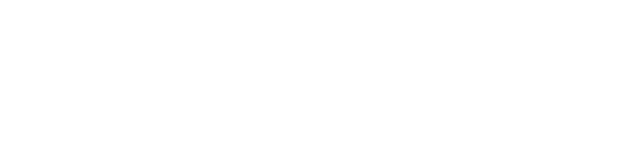
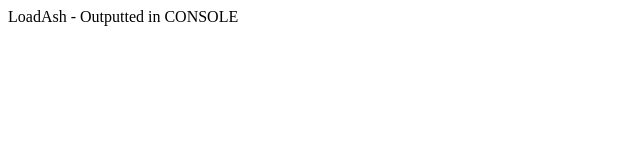
Before and after one commit to muthuramakrishnan/LoadAshMethods_Implementation, a plain HTML site: page index.html in a window 1280 px wide. Shown: the whole page, without its empty margins (0-640 px from the left). Drawn offline with Linux system fonts and the light colour scheme.

Commit message:
Update index.html

```diff
--- a/index.html
+++ b/index.html
@@ -6,7 +6,7 @@
     <title>Document</title>
 </head>
 <body>
-
+    LoadAsh - Outputted in CONSOLE
     <script src="script.js"></script>
 </body>
 </html>
```
